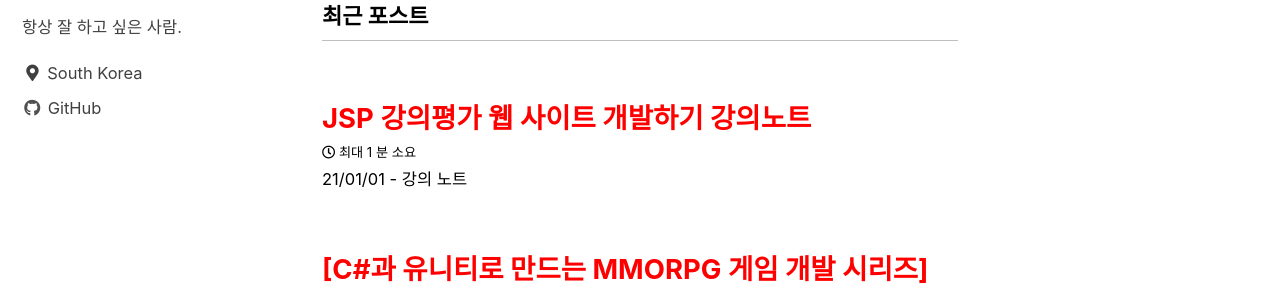
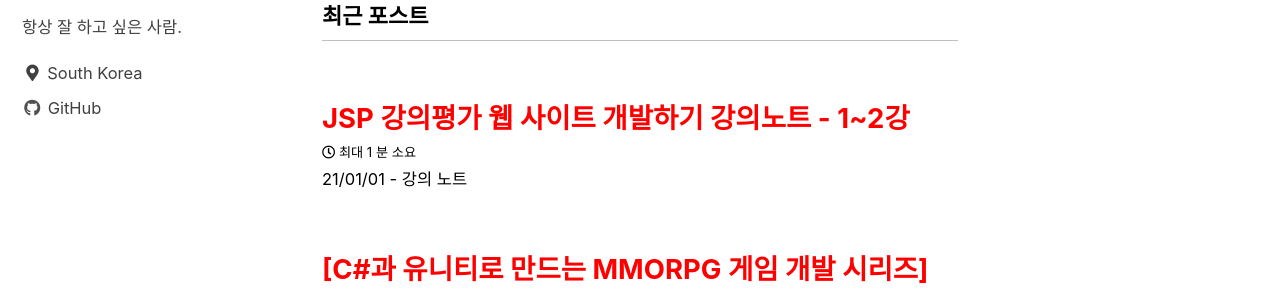
Before and after one commit to jh2song/jh2song.github.io, a Jekyll site: the page built from index.html, in a window 1280 px wide. Shown: the part 139-432 px from the top of the page. Built offline with Jekyll 4.4.1, drawn with Linux system fonts in a browser that asks for light colours; cached includes are drawn as plain includes; the list of posts is cut into pages by our own code.

Commit message:
Update 2021-01-01-jsp-tutorial-ndb-part01,02.md
타이틀 변경

```diff
--- a/_posts/youtube-lecture/2021-01-01-jsp-tutorial-ndb-part01,02.md
+++ b/_posts/youtube-lecture/2021-01-01-jsp-tutorial-ndb-part01,02.md
@@ -1,5 +1,5 @@
 ---
-title: "JSP 강의평가 웹 사이트 개발하기 강의노트"
+title: "JSP 강의평가 웹 사이트 개발하기 강의노트 - 1~2강"
 excerpt: "21/01/01 - 강의 노트"
 tags: ["youtube-lecture", "jsp"]
 categories: ["youtube-lecture"]
```
